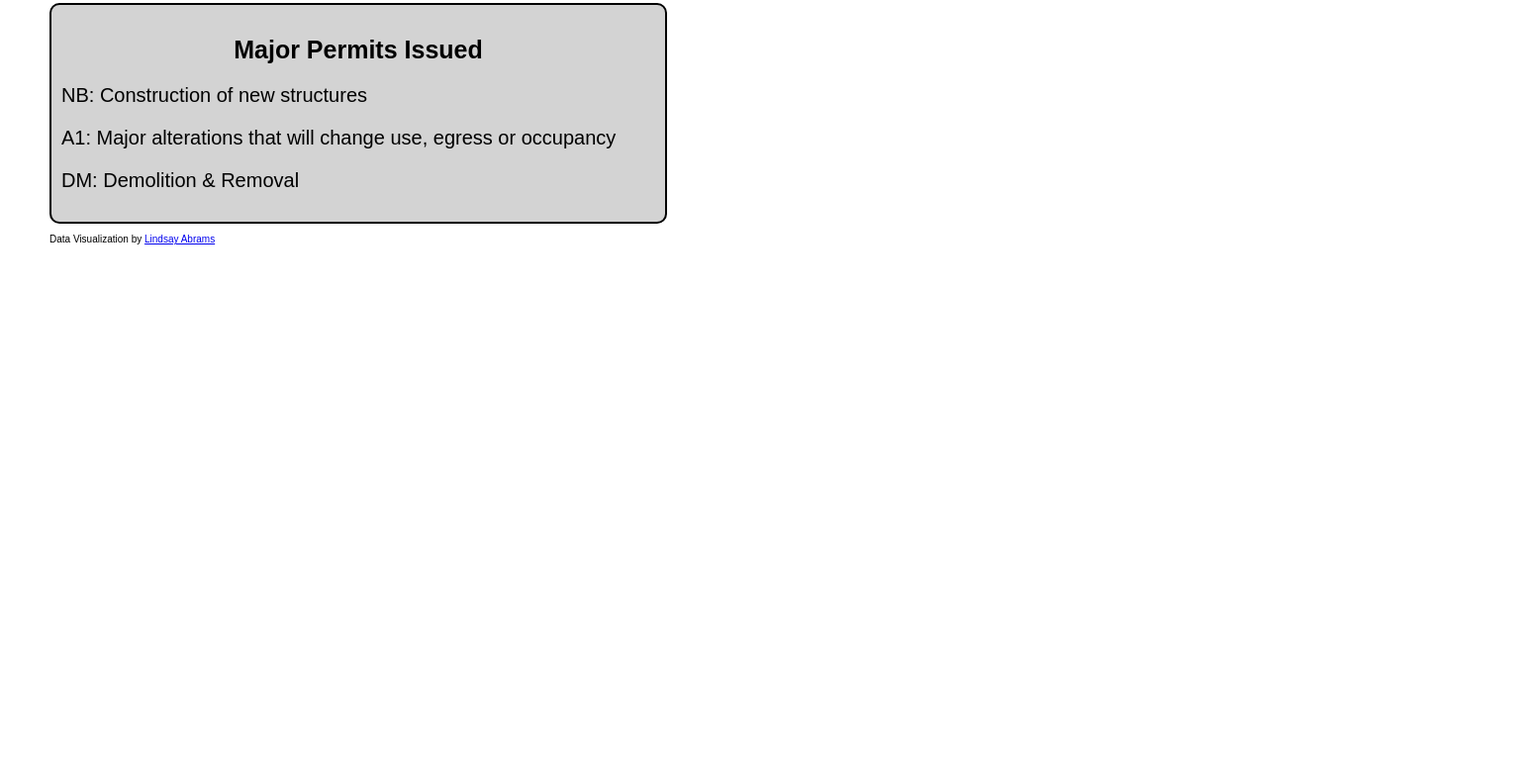
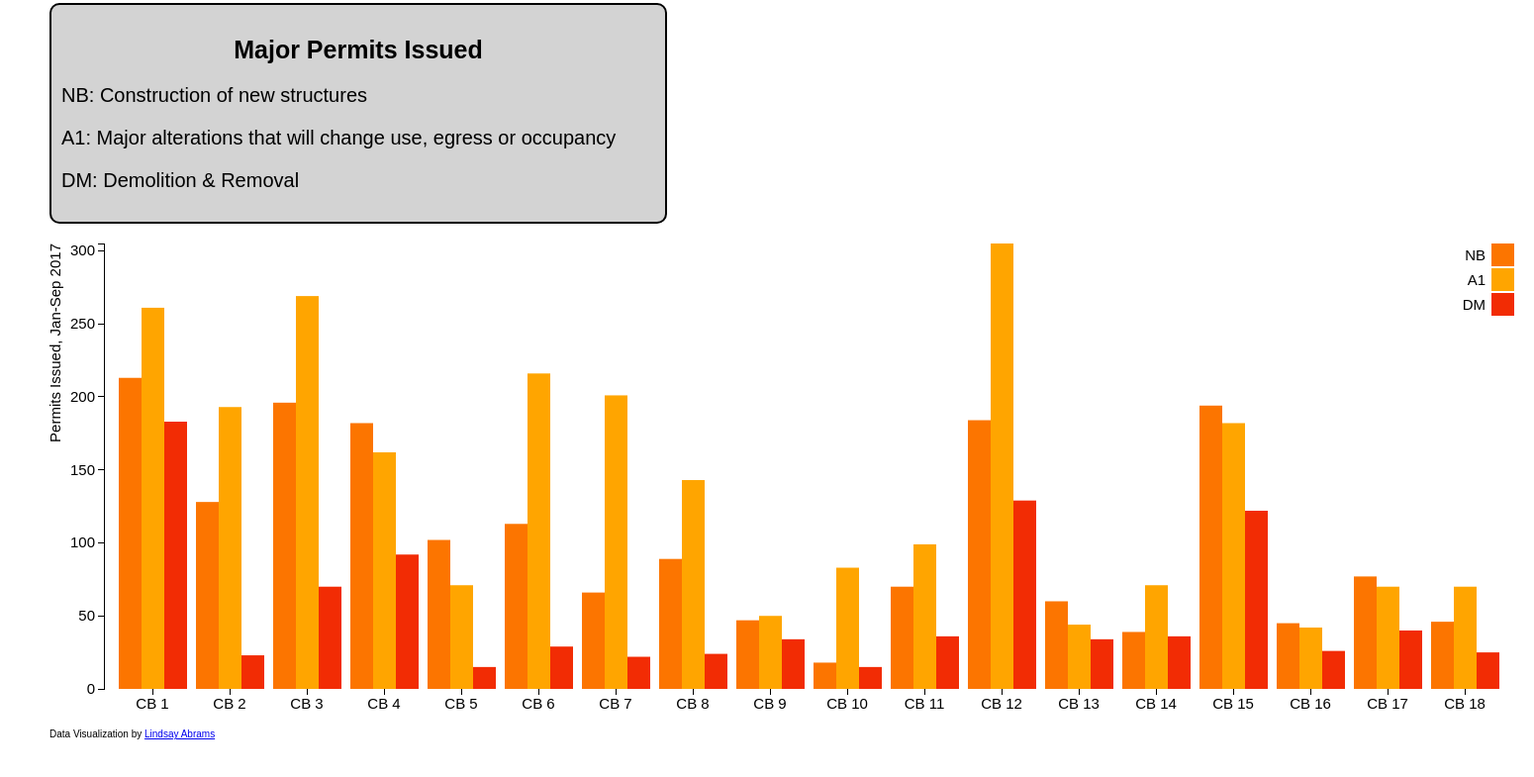
Before and after one commit to readingirl/BrooklynBuildsUp, a plain HTML site: page index.html in a window 1280 px wide. Shown: the part 521-1306 px from the top of the page at 99% size, 1550 px wide, since content can reach past the window. Before the commit the page ends 818 px from the top, so only its background shows below. Drawn offline with nearby package versions, Linux system fonts and the light colour scheme.

Commit message:
Update index.html

```diff
--- a/index.html
+++ b/index.html
@@ -60,7 +60,7 @@ width: 1200px;
 
 
 </style>
-<script src="https://d3js.org/d3.v4.min.js"></script>
+<script src="d3.v3.min.js"></script>
 <body>
 <h1>Brooklyn Builds Up</h1>
 <div class="intro">
```
